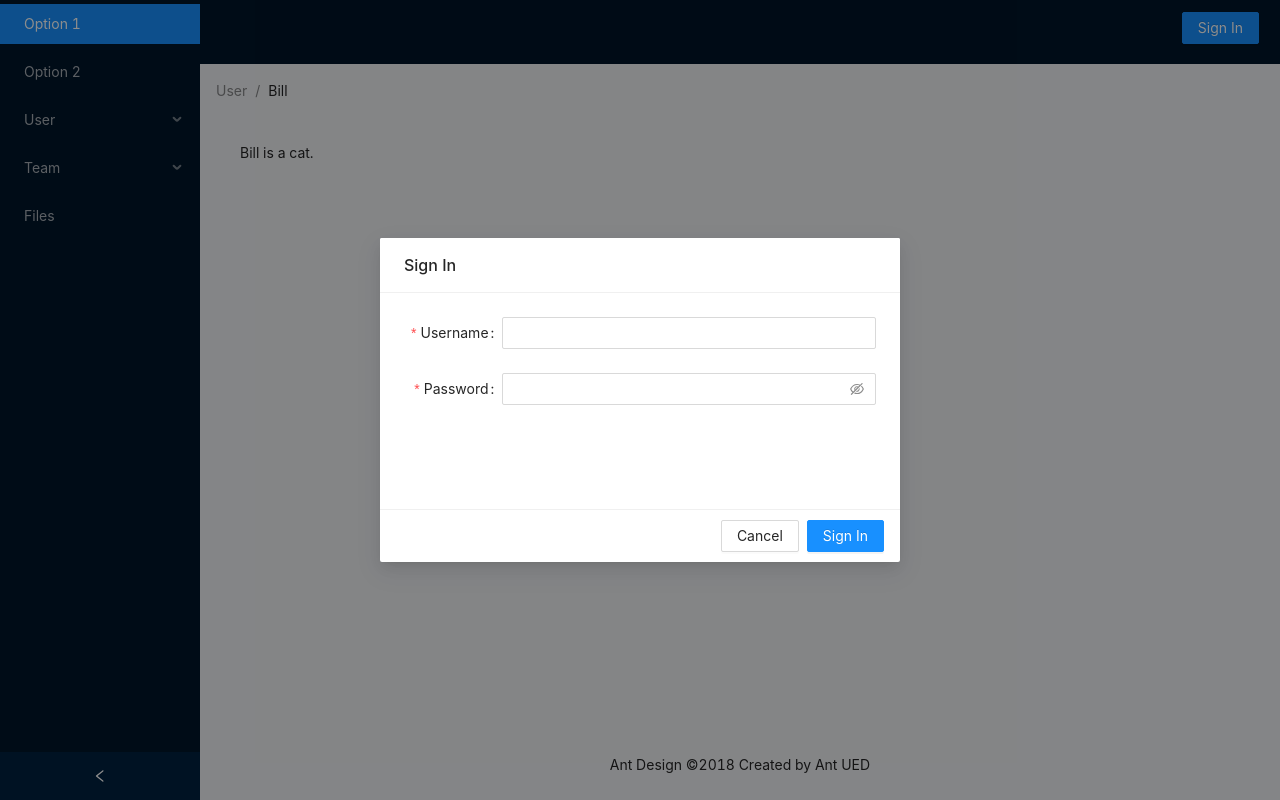
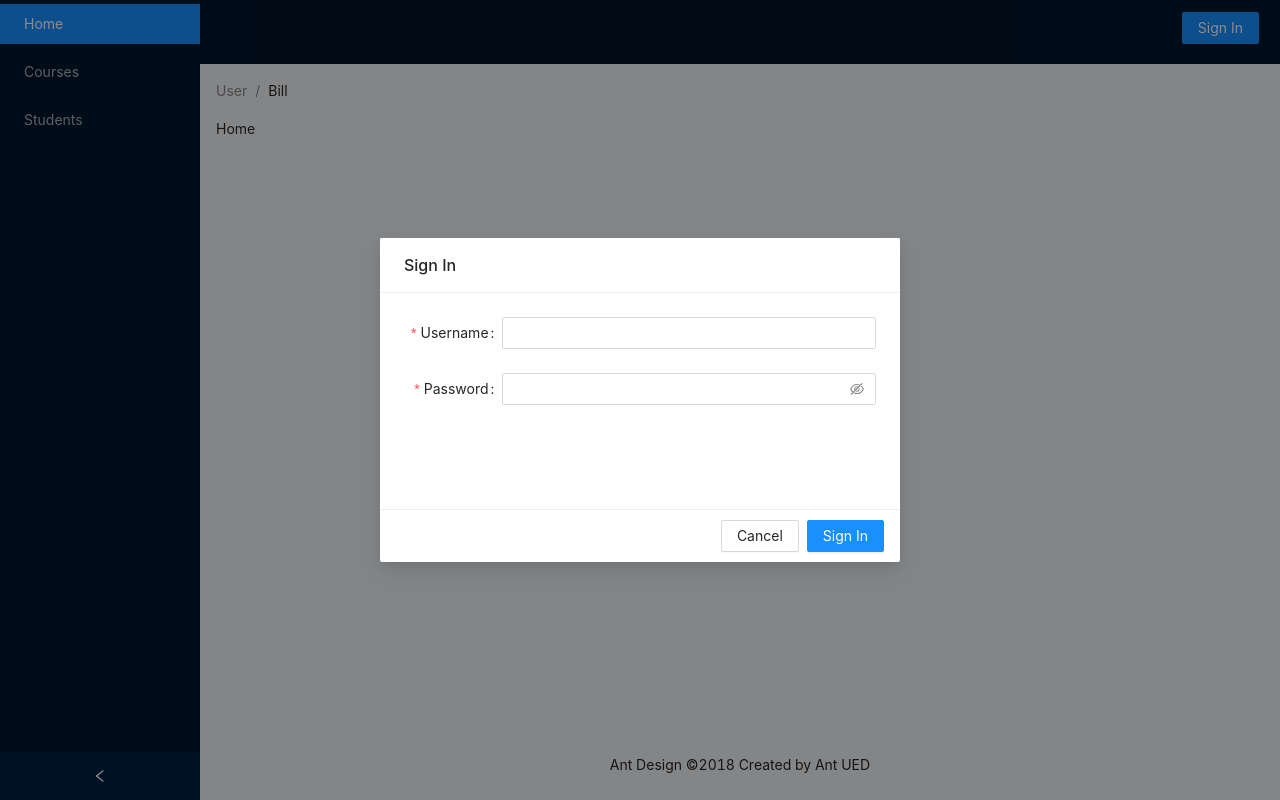
Before and after one commit to isaacpopoola/comp4004-project, a React (Create React App) app in the folder frontend/: page / in a window 1280 px wide. Built offline with nearby package versions, Linux system fonts and the light colour scheme.

Commit message:
CODE: setup for admin and student dashboards

```diff
--- a/frontend/src/Views/Pages/Landing/LandingPage.jsx
+++ b/frontend/src/Views/Pages/Landing/LandingPage.jsx
@@ -3,6 +3,8 @@ import { connect } from "react-redux";
 import "./LandingPage.scss";
 import LandingNavBar from "./Navbar/Navbar.component";
 import SignInModal from "./SignInModal/Modal.component";
+
+import { menus, views } from "./views";
 
 import { Layout, Menu, Breadcrumb, Modal, Form, Input, Button } from "antd";
 const { Header, Content, Footer, Sider } = Layout;
@@ -15,6 +17,7 @@ class LandingPage extends Component {
             redirect: false,
             collapsed: false,
             signinmodal: true,
+            currentview: 'home'
         };
     }
 
@@ -29,9 +32,26 @@ class LandingPage extends Component {
         this.setState({ signinmodal: !this.state.signinmodal });
     };
 
+    menuItemClick = ({ item, key}) => {
+        switch (key) {
+            case '1':
+                this.setState({ currentview: 'home' });
+                break;
+            case '2':
+                this.setState({ currentview: 'courses' });
+                break;
+            case '3':
+                this.setState({ currentview: 'students' });
+                break;
+            default:
+                break;
+        }
+
+    }
+
     render() {
         const { collapsed, signinmodal } = this.state;
-
+        console.log(this.state.currentview);
         return (
             <>
                 <Layout style={{ minHeight: "100vh" }}>
@@ -45,19 +65,9 @@ class LandingPage extends Component {
                             theme='dark'
                             defaultSelectedKeys={["1"]}
                             mode='inline'
+                            onSelect={this.menuItemClick}
                         >
-                            <Menu.Item key='1'>Option 1</Menu.Item>
-                            <Menu.Item key='2'>Option 2</Menu.Item>
-                            <SubMenu key='sub1' title='User'>
-                                <Menu.Item key='3'>Tom</Menu.Item>
-                                <Menu.Item key='4'>Bill</Menu.Item>
-                                <Menu.Item key='5'>Alex</Menu.Item>
-                            </SubMenu>
-                            <SubMenu key='sub2' title='Team'>
-                                <Menu.Item key='6'>Team 1</Menu.Item>
-                                <Menu.Item key='8'>Team 2</Menu.Item>
-                            </SubMenu>
-                            <Menu.Item key='9'>Files</Menu.Item>
+                            {menus["Admin"]} {/**TODO: change "Admin" to a user type variable */}
                         </Menu>
                     </Sider>
                     <Layout className='site-layout'>
@@ -75,12 +85,9 @@ class LandingPage extends Component {
                                 <Breadcrumb.Item>User</Breadcrumb.Item>
                                 <Breadcrumb.Item>Bill</Breadcrumb.Item>
                             </Breadcrumb>
-                            <div
-                                className='site-layout-background'
-                                style={{ padding: 24, minHeight: 360 }}
-                            >
-                                Bill is a cat.
-                            </div>
+
+                            {views["Admin"][this.state.currentview]} {/**TODO: change "Admin" to a user type variable */}
+
                         </Content>
                         <Footer style={{ textAlign: "center" }}>
                             Ant Design ©2018 Created by Ant UED
--- /dev/null
+++ b/frontend/src/Views/Pages/Landing/views.js
@@ -0,0 +1,43 @@
+import React, { useState } from "react";
+
+import { Layout, Menu, Breadcrumb, Modal, Form, Input, Button } from "antd";
+const { Header, Content, Footer, Sider } = Layout;
+const { SubMenu } = Menu;
+
+export const menus = {
+    "Student": <>
+        <Menu.Item key='1'>Home</Menu.Item>
+        <Menu.Item key='2'>Classes</Menu.Item>
+        <Menu.Item key='3'>Resgistration</Menu.Item>
+        <Menu.Item key='4'>Calendar</Menu.Item>
+    </>,
+
+    "Admin": <>
+        <Menu.Item key='1'>Home</Menu.Item>
+        <Menu.Item key='2'>Courses</Menu.Item>
+        <Menu.Item key='3'>Students</Menu.Item>
+    </>
+
+}
+
+export const views = {
+    "Student": {
+
+    },
+
+    "Admin": {
+        "home": <div>
+            Home
+        </div>,
+        "courses": <div>
+            Courses
+        </div>,
+        "students": <div>
+            Students
+        </div>
+    }
+}
+
+
+
+// module.exports = { menus }
```
